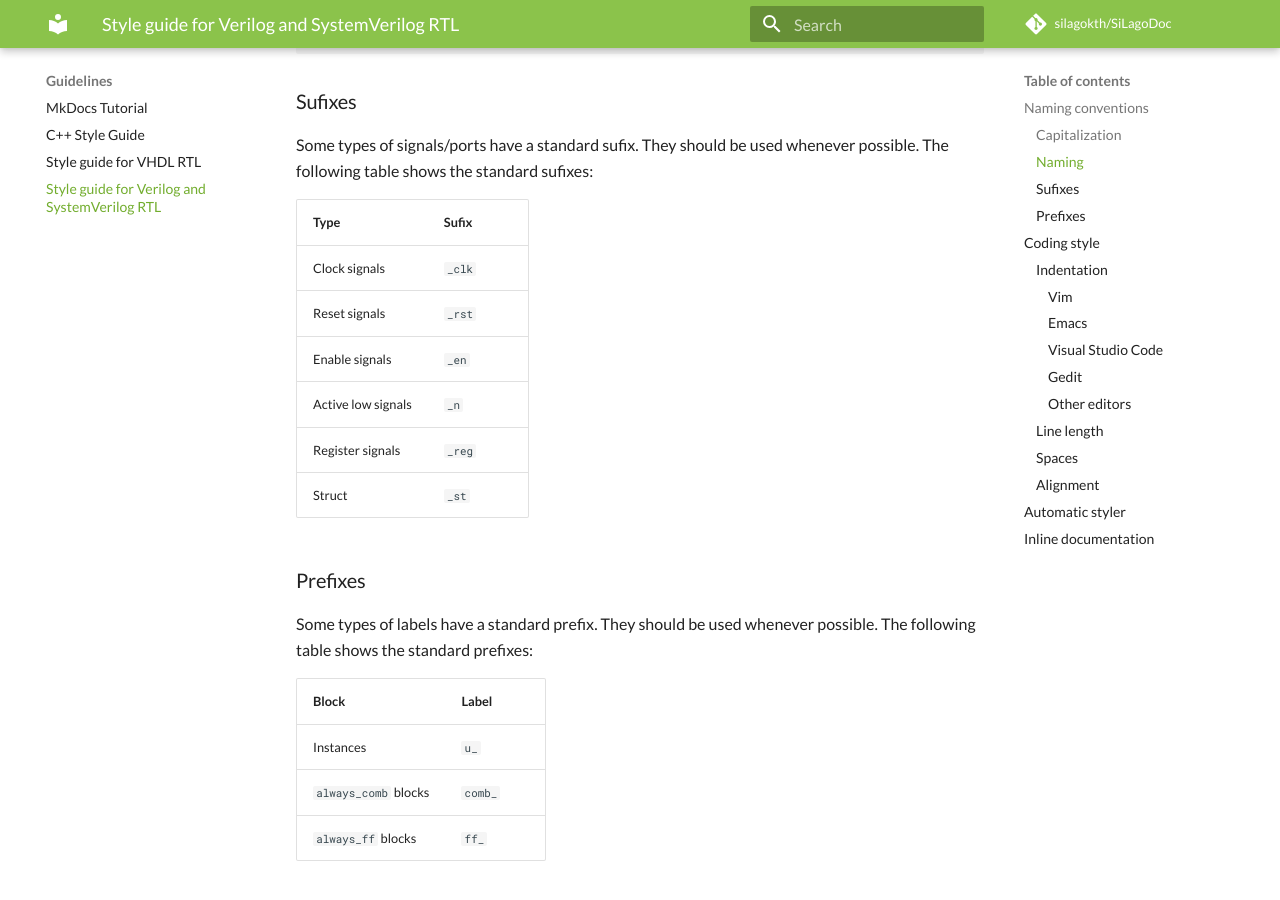
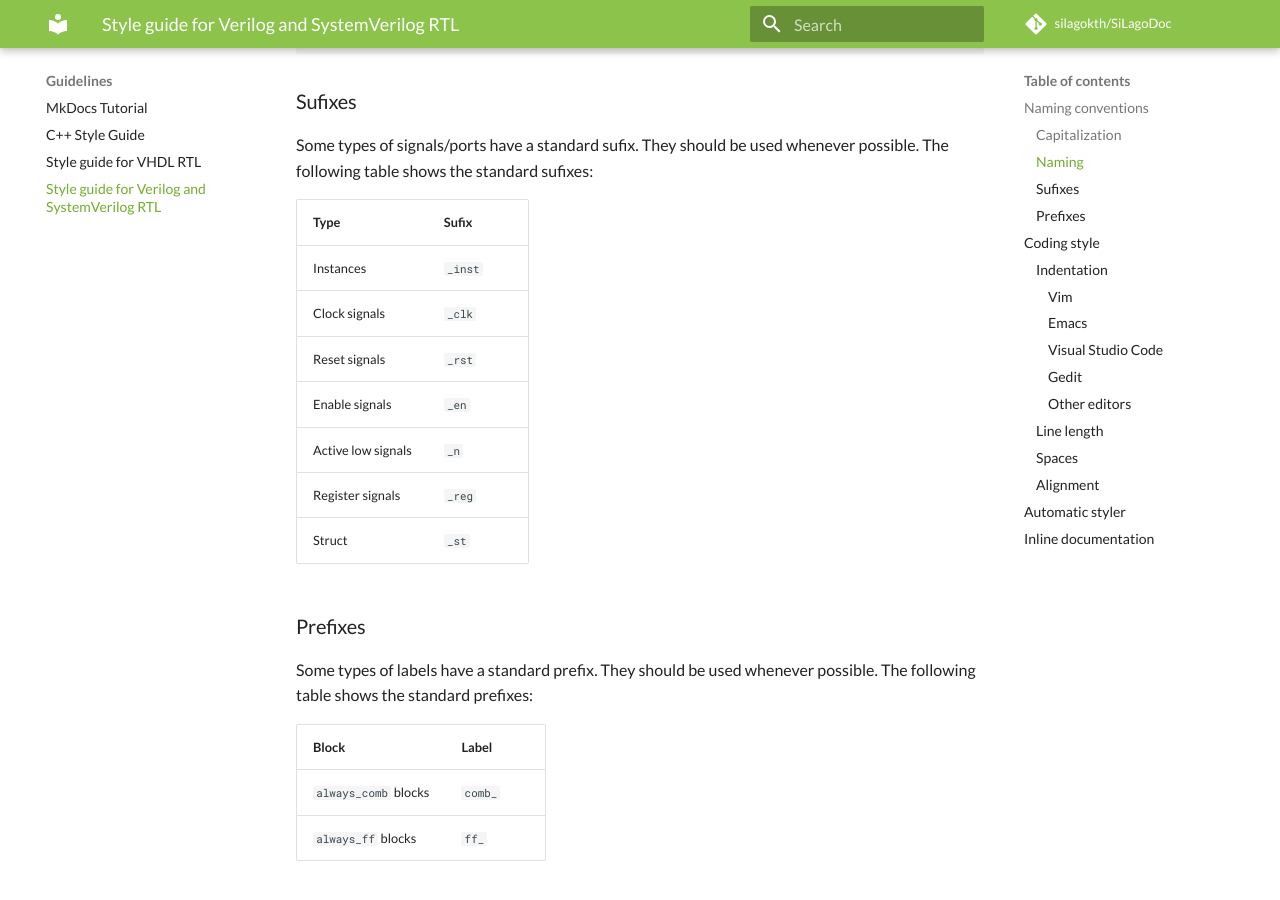
Before and after one commit to silagokth/SiLagoDoc, an MkDocs documentation site: the page built from docs/Guideline/Style-guide-Verilog.md, in a window 1280 px wide and 900 px high, scrolled down 1428 px. Built offline with MkDocs 1.6.1 and Material for MkDocs 9.7.7, drawn with Linux system fonts in a browser that asks for light colours; comment, search, counter and statistics services are not loaded.

Commit message:
instance suffix

```diff
--- a/docs/Guideline/Style-guide-Verilog.md
+++ b/docs/Guideline/Style-guide-Verilog.md
@@ -50,21 +50,21 @@ logic read_address;
 ### Sufixes
 Some types of signals/ports have a standard sufix. They should be used whenever possible. The following table shows the standard sufixes:
 
-| Type               | Sufix  |
-| ------------------ | ------ |
-| Clock signals      | `_clk` |
-| Reset signals      | `_rst` |
-| Enable signals     | `_en`  |
-| Active low signals | `_n`   |
-| Register signals   | `_reg` |
-| Struct             | `_st`  |
+| Type               | Sufix   |
+|--------------------|---------|
+| Instances          | `_inst` |
+| Clock signals      | `_clk`  |
+| Reset signals      | `_rst`  |
+| Enable signals     | `_en`   |
+| Active low signals | `_n`    |
+| Register signals   | `_reg`  |
+| Struct             | `_st`   |
 
 ### Prefixes
 Some types of labels have a standard prefix. They should be used whenever possible. The following table shows the standard prefixes:
 
 | Block                | Label   |
-| -------------------- | ------- |
-| Instances            | `u_`    |
+|----------------------|---------|
 | `always_comb` blocks | `comb_` |
 | `always_ff` blocks   | `ff_`   |
 
```
